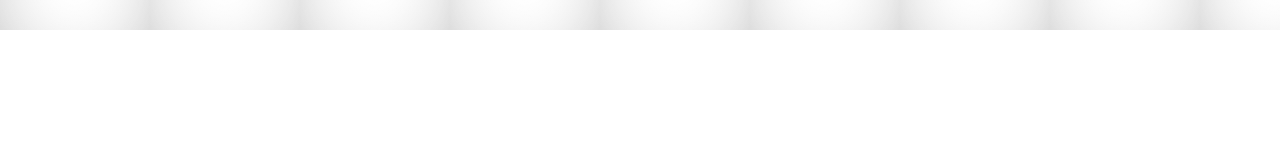
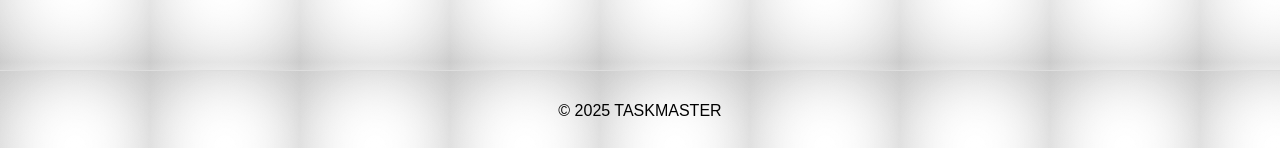
Before and after one commit to devinmenge/project-1, a plain HTML site: page index.html in a window 1280 px wide. Shown: the part 1438-1586 px from the top of the page. Before the commit the page ends 1468 px from the top, so only its background shows below. Drawn offline with Linux system fonts and the light colour scheme.

Commit message:
added footer

```diff
--- a/assets/style.css
+++ b/assets/style.css
@@ -1,14 +1,23 @@
 /* General Styles */
 body {
     font-family: Arial, sans-serif;
-    padding: 20px;
+    padding: 20px 20px 0 20px;
     margin: 0;
+    min-height: 100vh;
+    display: flex;
+    flex-direction: column;
     background:
     radial-gradient(circle at center, #ffffff, transparent),
     radial-gradient(circle at center, transparent, #cccccc),
     radial-gradient(circle, rgba(255,255,255,0.5) 25%, transparent 75%);
-background-size: 150px 150px; /* Adjust as needed */
-background-repeat: repeat;
+    background-size: 150px 150px;
+    background-repeat: repeat;
+}
+
+/* Main content wrapper */
+.content-wrapper {
+    flex: 1;
+    padding-bottom: 60px;
 }
 
 /* Banner Styles */
@@ -164,7 +173,6 @@ th {
     background-color: #4f82b9;
 }
 
-
 .save-btn {
     background-color: #5fd37a;
     color: white;
@@ -209,3 +217,22 @@ th {
 .form-actions {
     margin-top: 20px;
 }
+
+/* Footer Styles */
+footer {
+    position: relative;
+    width: 100vw;
+    padding: 20px 0;
+    background:
+    radial-gradient(circle at center, #ffffff, transparent),
+    radial-gradient(circle at center, transparent, #cccccc),
+    radial-gradient(circle, rgba(255,255,255,0.5) 25%, transparent 75%);
+    background-size: 150px 150px;
+    background-repeat: repeat;
+    border-top: 1px solid #ddd;
+    text-align: center;
+    margin-top: auto;
+    margin-left: -20px;
+    height: 40px;
+    line-height: 40px;
+}
--- a/index.html
+++ b/index.html
@@ -7,6 +7,7 @@
     <title>Taskmaster</title>
 </head>
 <body>
+    <div class="content-wrapper">
         <h1 class="banner">TASKMASTER</h1>
         <table>
             <thead>
@@ -50,6 +51,11 @@
                 </form>
             </div>
         </div>
+    </div>
+
+    <footer>
+        &copy; 2025 TASKMASTER
+    </footer>
 
     <script src="./assets/script.js"></script>
 </body>
```
Lines whose indentation alone changed are shown as unchanged.
